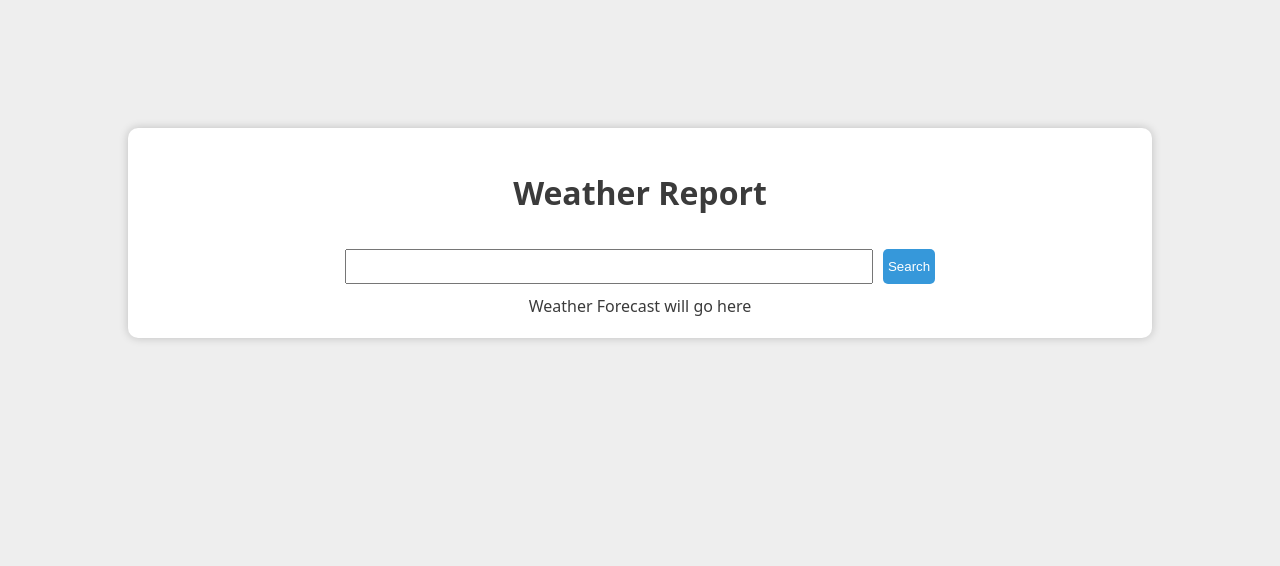
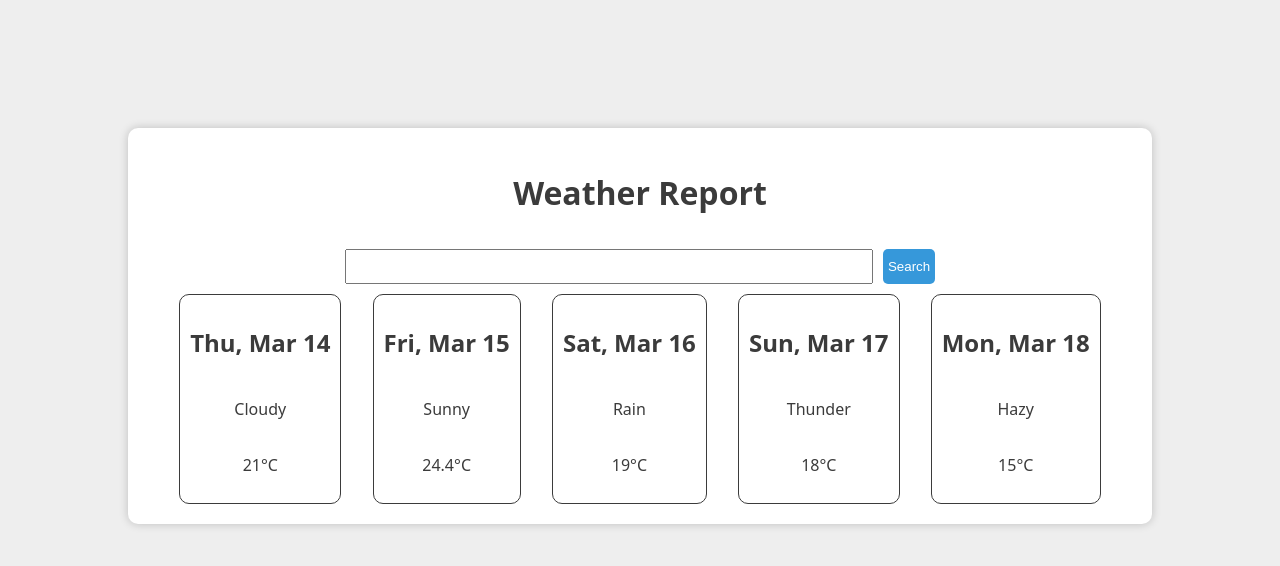
Before and after one commit to javiiicz/weather-report-app, a React (Vite) app: page / in a window 1280 px wide. Shown: the top 566 px of the page. Built offline with nearby package versions, Linux system fonts and the light colour scheme.

Commit message:
Frontend: Add day component

```diff
--- a/package.json
+++ b/package.json
@@ -10,6 +10,7 @@
     "preview": "vite preview"
   },
   "dependencies": {
+    "prop-types": "^15.8.1",
     "react": "^19.1.0",
     "react-dom": "^19.1.0"
   },
--- a/src/App.css
+++ b/src/App.css
@@ -39,3 +39,20 @@ h1 {
     border-style: none;
     padding: 5px;
 }
+
+.day-container {
+    display: flex;
+    flex-direction: column;
+    align-items: center;
+    border-style: solid;
+    padding: 10px;
+    border-radius: 10px;
+    border-width: 1px;
+}
+
+.forecast-container {
+    width: 100%;
+    display: flex;
+    flex-direction: rox;
+    justify-content: space-evenly;
+}
--- /dev/null
+++ b/src/Day.jsx
@@ -0,0 +1,21 @@
+import React from "react";
+import ReactDOM from 'react-dom';
+import PropTypes from "prop-types";
+
+const Day = (props) => {
+    return (
+        <div className="day-container">
+            <h2>{props.date}</h2>
+            <p>{props.weather}</p>
+            <p>{props.temperature}°C</p>
+        </div>
+    )
+}
+
+Day.propTypes = {
+    date: PropTypes.string.isRequired,
+    weather: PropTypes.string.isRequired,
+    temperature: PropTypes.number.isRequired
+}
+
+export default Day;
--- a/src/Forecast.jsx
+++ b/src/Forecast.jsx
@@ -1,10 +1,15 @@
 import React from "react";
 import ReactDOM from 'react-dom';
+import Day from "./Day";
 
 const Forecast = () => {
     return (
         <div className="forecast-container">
-            Weather Forecast will go here
+            <Day date="Thu, Mar 14"  weather="Cloudy" temperature={21.0}/>
+            <Day date="Fri, Mar 15"  weather="Sunny" temperature={24.4}/>
+            <Day date="Sat, Mar 16"  weather="Rain" temperature={19.0}/>
+            <Day date="Sun, Mar 17"  weather="Thunder" temperature={18.0}/>
+            <Day date="Mon, Mar 18"  weather="Hazy" temperature={15.0}/>
         </div>
     )
 }
```
Also changed, not shown: 1 other file (tests, documents, lock files or other folders).
